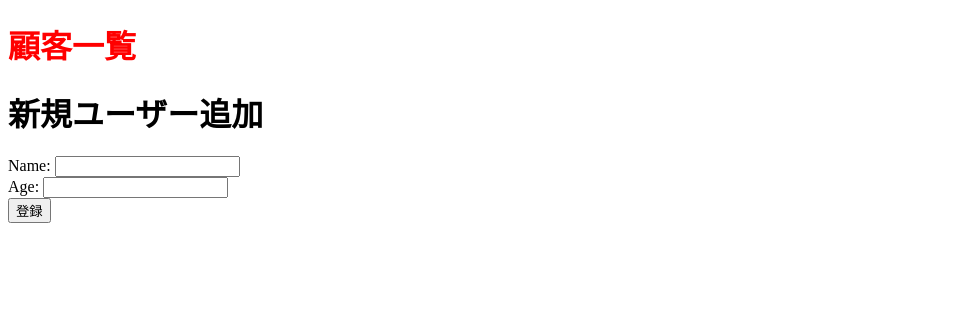
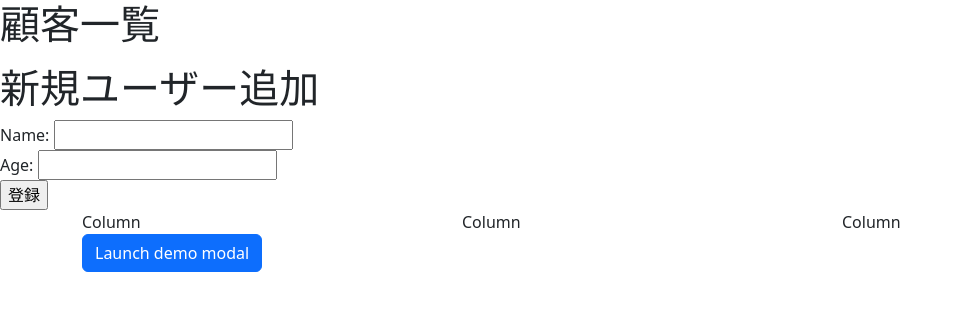
Before and after one commit to teekey1991/crm_web, a Flask app: template templates/index.html in a window 1280 px wide. Shown: the top 311 px of the page, without its empty margins (0-963 px from the left). Run offline with Flask 2, Linux system fonts and the light colour scheme; the template is opened without the code that fills it, so the values that code supplies are empty; parts of the project's set-up code (start-up, migrations or seed data) failed here and were passed over.

Commit message:
BootStrap追加

```diff
--- a/templates/index.html
+++ b/templates/index.html
@@ -7,9 +7,13 @@
     <title>CRM-Web</title>
     <!-- link:css -->
     <link rel="stylesheet" href="static/style.css">
+    <!-- CSS only -->
+    <link href="https://cdn.jsdelivr.net/npm/bootstrap@5.2.0-beta1/dist/css/bootstrap.min.css" rel="stylesheet" integrity="sha384-0evHe/X+R7YkIZDRvuzKMRqM+OrBnVFBL6DOitfPri4tjfHxaWutUpFmBp4vmVor" crossorigin="anonymous">
+    <!-- JavaScript Bundle with Popper -->
+    <script src="https://cdn.jsdelivr.net/npm/bootstrap@5.2.0-beta1/dist/js/bootstrap.bundle.min.js" integrity="sha384-pprn3073KE6tl6bjs2QrFaJGz5/SUsLqktiwsUTF55Jfv3qYSDhgCecCxMW52nD2" crossorigin="anonymous"></script>
 </head>
 <body>
-    <h1 class="red">顧客一覧</h1>
+    <h1 class="fs text-denger">顧客一覧</h1>
     <ul>
         {% for customer in customers %}
             <li>{{ customer.name }}さん {{ customer.age }}歳</li>
@@ -23,5 +27,42 @@
         Age: <input type="number" name="age" id="" required><br>
         <input type="submit" value="登録">
     </form>
+
+        <div class="container">
+      <div class="row">
+        <div class="col">
+          Column
+        </div>
+        <div class="col">
+          Column
+        </div>
+        <div class="col">
+          Column
+        </div>
+      </div>
+      <!-- Button trigger modal -->
+<button type="button" class="btn btn-primary" data-bs-toggle="modal" data-bs-target="#exampleModal">
+  Launch demo modal
+</button>
+
+<!-- Modal -->
+<div class="modal fade" id="exampleModal" tabindex="-1" aria-labelledby="exampleModalLabel" aria-hidden="true">
+  <div class="modal-dialog">
+    <div class="modal-content">
+      <div class="modal-header">
+        <h5 class="modal-title" id="exampleModalLabel">Modal title</h5>
+        <button type="button" class="btn-close" data-bs-dismiss="modal" aria-label="Close"></button>
+      </div>
+      <div class="modal-body">
+        ...
+      </div>
+      <div class="modal-footer">
+        <button type="button" class="btn btn-secondary" data-bs-dismiss="modal">Close</button>
+        <button type="button" class="btn btn-primary">Save changes</button>
+      </div>
+    </div>
+  </div>
+</div>
+</div>
 </body>
 </html>
```
